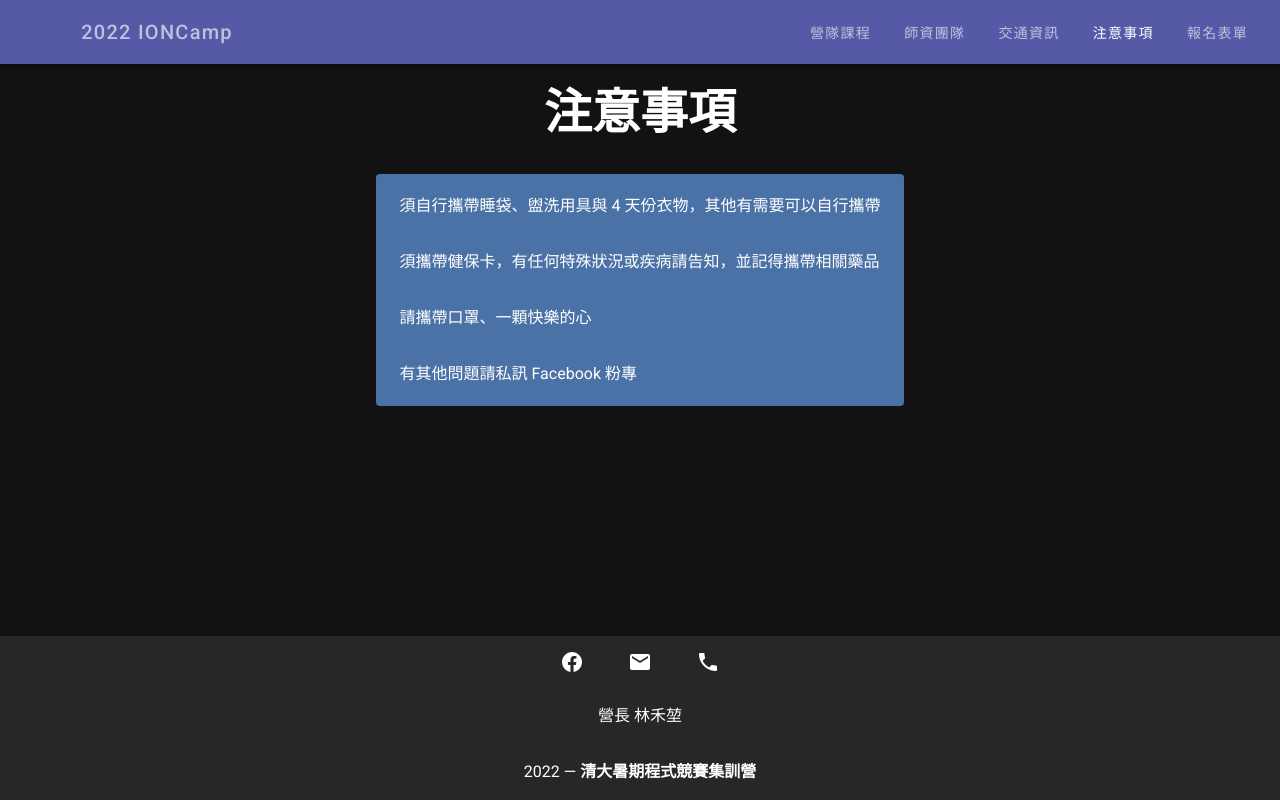
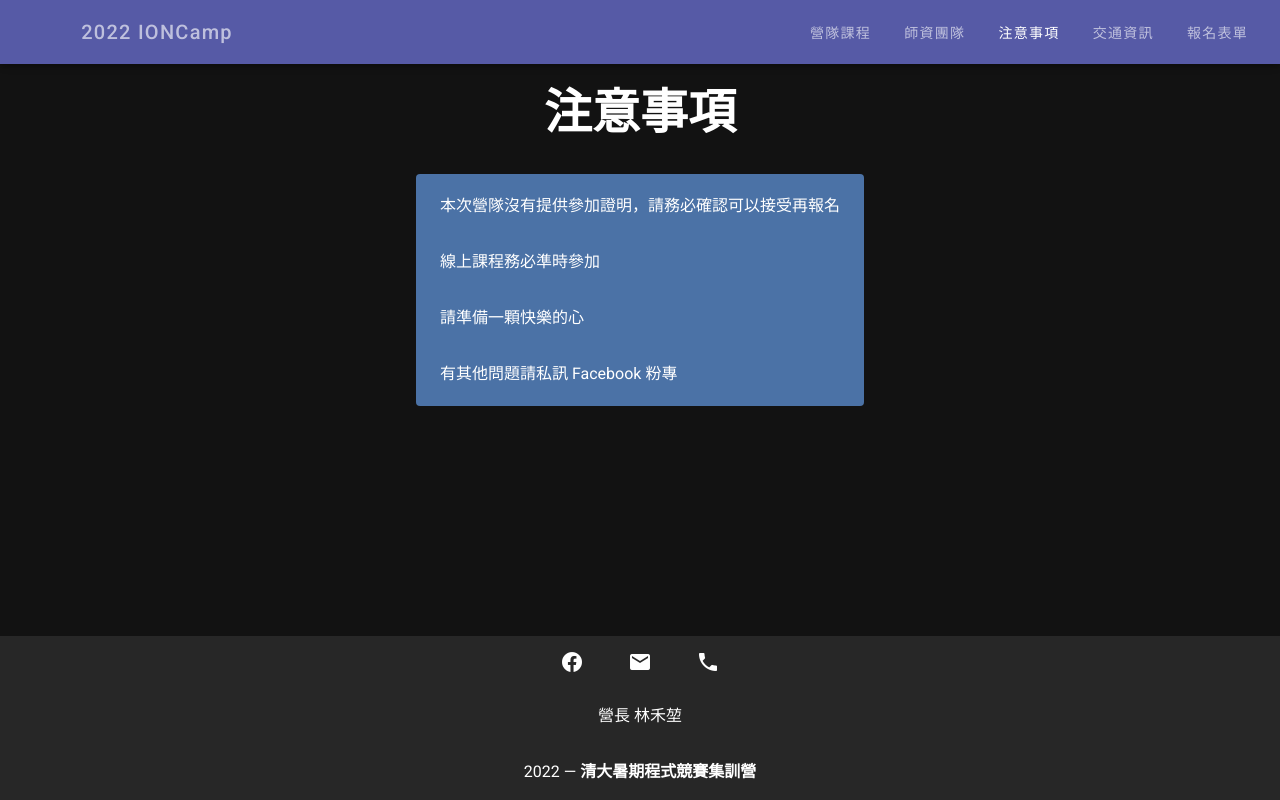
Before and after one commit to NTHUIONCamp/NTHUIONCamp.github.io, a Vue app: page /notices in a window 1280 px wide. Built offline with nearby package versions, Linux system fonts and the light colour scheme.

Commit message:
Update Notices

```diff
--- a/src/App.vue
+++ b/src/App.vue
@@ -69,8 +69,8 @@ export default {
     menus: [
       { to: "courses", text: "營隊課程" },
       { to: "lecturers", text: "師資團隊" },
+      { to: "notices", text: "注意事項" },
       { to: "travel", text: "交通資訊" },
-      { to: "notices", text: "注意事項" },
       { href: "https://forms.gle/2CX5dtniiNvneAsJ9", text: "報名表單" },
     ],
     links: [
--- a/src/components/NoticesPage.vue
+++ b/src/components/NoticesPage.vue
@@ -23,9 +23,9 @@ export default {
 
   data: () => ({
     notices: [
-      "須自行攜帶睡袋、盥洗用具與 4 天份衣物，其他有需要可以自行攜帶",
-      "須攜帶健保卡，有任何特殊狀況或疾病請告知，並記得攜帶相關藥品",
-      "請攜帶口罩、一顆快樂的心",
+      "本次營隊沒有提供參加證明，請務必確認可以接受再報名",
+      "線上課程務必準時參加",
+      "請準備一顆快樂的心",
       "有其他問題請私訊 Facebook 粉專",
     ],
   }),
```
